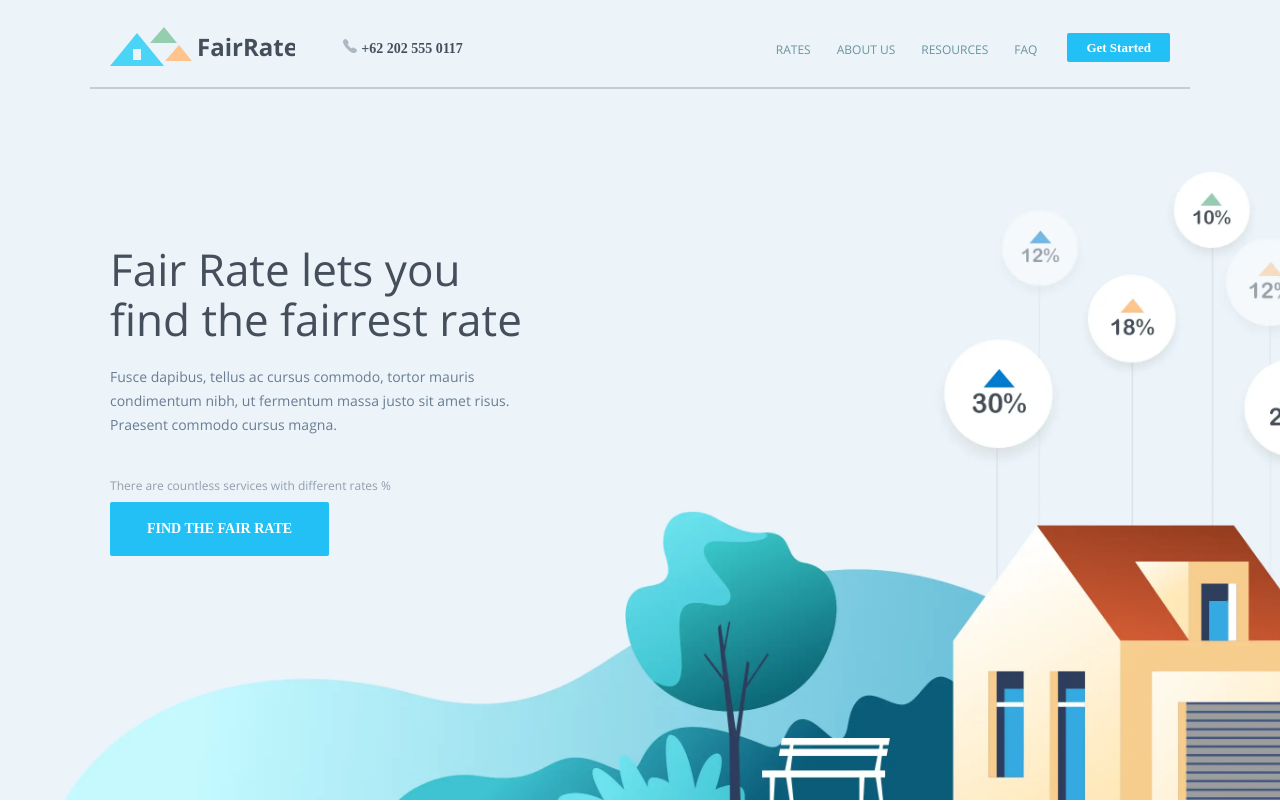
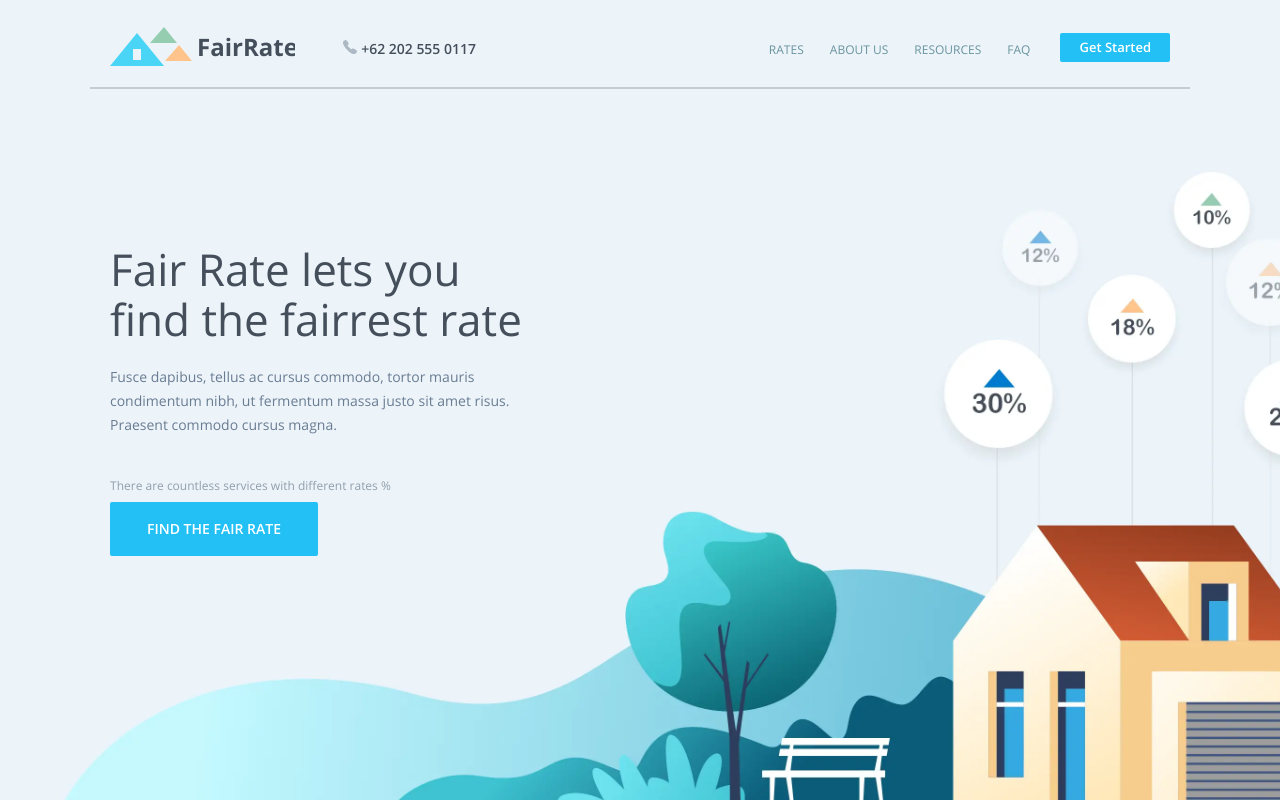
Before and after one commit to abinesh8900/Fair-Rate, a website: page index.html in a window 1280 px wide. Shown: the top 802 px of the page. Drawn offline with Linux system fonts and the light colour scheme; the site is published under a folder, as on GitHub Pages, so addresses that start at the root find nothing.

Commit message:
fixed fonts

```diff
--- a/src/scss/base/_typography.scss
+++ b/src/scss/base/_typography.scss
@@ -5,7 +5,7 @@
 }
 @font-face {
   font-family: OpenSans;
-  src: url(/dist/font/OpenSans-SemiBold.ttf);
+  src: url(../font/OpenSans-SemiBold.ttf);
   font-weight: 600;
 }
 @font-face {
```
Also changed, not shown: dist/css/style.css.
